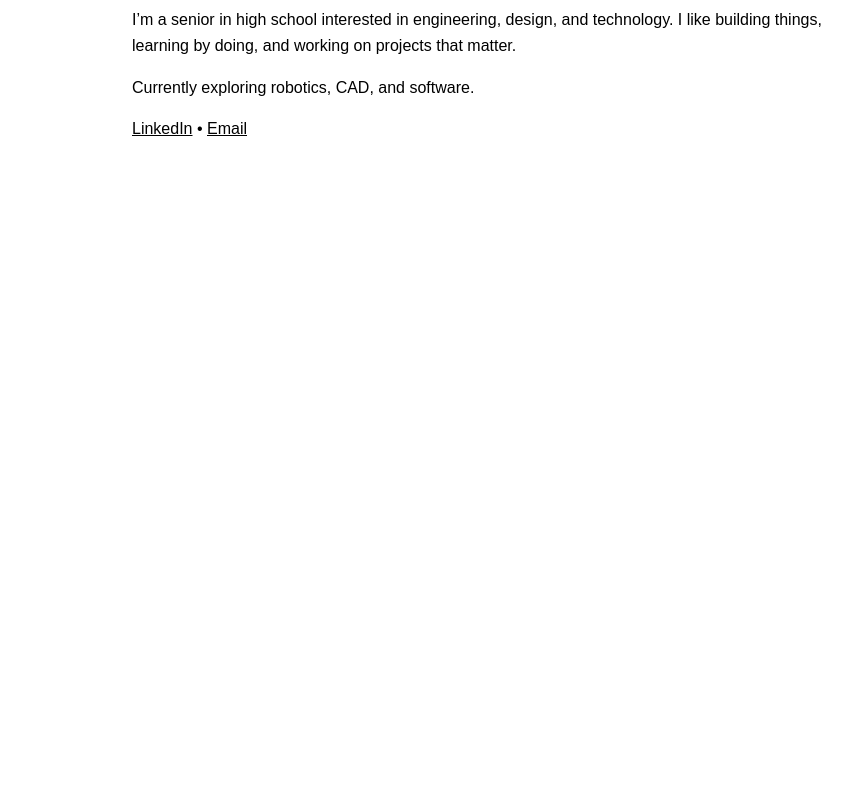
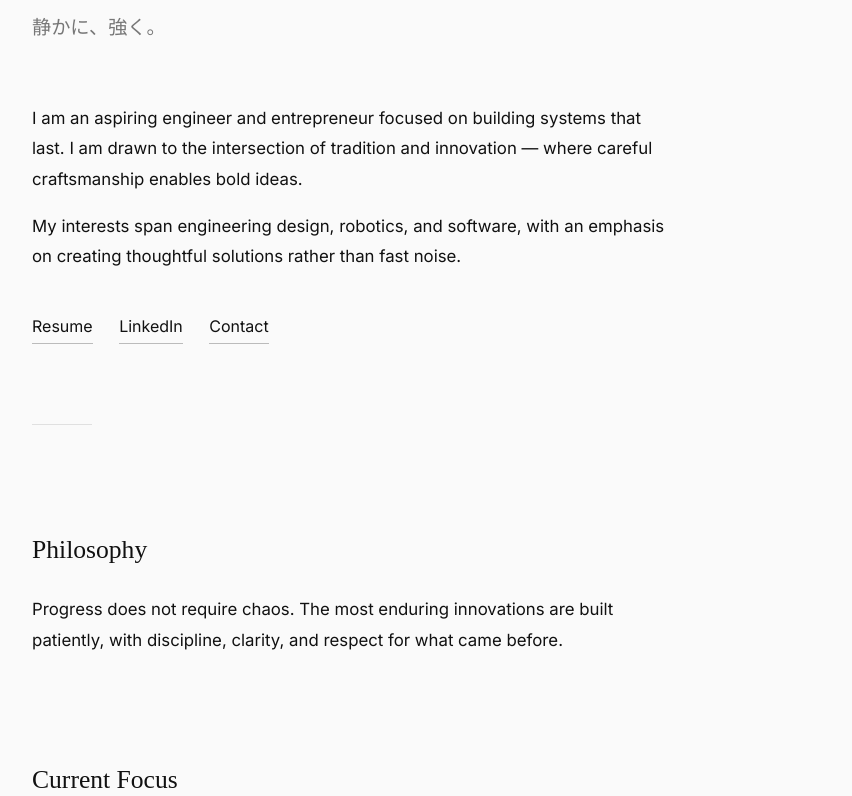
Before and after one commit to aashi43110/io, a plain HTML site: page index.html in a window 1280 px wide. Shown: the part 185-981 px from the top of the page, without its empty margins (158-1010 px from the left). Before the commit the page ends 800 px from the top, so only its background shows below. Drawn offline with Linux system fonts and the light colour scheme.

Commit message:
Update index.html
Design 1

```diff
--- a/index.html
+++ b/index.html
@@ -1,35 +1,120 @@
 <!DOCTYPE html>
-<html>
+<html lang="en">
 <head>
+  <meta charset="UTF-8">
   <title>Aashi Shah</title>
+  <meta name="viewport" content="width=device-width, initial-scale=1.0">
+
+  <!-- Japanese-inspired serif + clean sans -->
+  <link href="https://fonts.googleapis.com/css2?family=Noto+Serif+JP:wght@300;400;500&family=Inter:wght@300;400;500&display=swap" rel="stylesheet">
+
   <style>
     body {
-      font-family: Arial, sans-serif;
-      max-width: 700px;
-      margin: 60px auto;
-      line-height: 1.6;
+      font-family: "Inter", sans-serif;
+      max-width: 900px;
+      margin: 100px auto;
+      padding: 0 28px;
+      background: #fafafa;
+      color: #111;
+      line-height: 1.8;
     }
-    h1 { font-size: 2.5em; }
-    a { color: #000; text-decoration: underline; }
+
+    h1 {
+      font-family: "Noto Serif JP", serif;
+      font-weight: 400;
+      font-size: 3rem;
+      letter-spacing: 0.02em;
+      margin-bottom: 0.2em;
+    }
+
+    .kanji {
+      font-family: "Noto Serif JP", serif;
+      font-size: 1.2rem;
+      color: #777;
+      margin-bottom: 3em;
+    }
+
+    h2 {
+      font-family: "Noto Serif JP", serif;
+      font-weight: 400;
+      margin-top: 4em;
+      font-size: 1.6rem;
+    }
+
+    p {
+      max-width: 640px;
+      font-size: 1.05rem;
+    }
+
+    .links a {
+      display: inline-block;
+      margin-right: 22px;
+      margin-top: 1.5em;
+      text-decoration: none;
+      color: #111;
+      border-bottom: 1px solid #bbb;
+      padding-bottom: 2px;
+    }
+
+    .links a:hover {
+      border-color: #b11c1c; /* ink red */
+    }
+
+    ul {
+      padding-left: 18px;
+    }
+
+    .divider {
+      margin: 5em 0;
+      border-bottom: 1px solid #e0e0e0;
+      width: 60px;
+    }
   </style>
 </head>
+
 <body>
 
   <h1>Aashi Shah</h1>
-<p>Student • Aspiring Engineer • Builder</p>
+  <div class="kanji">静かに、強く。</div>
+  <!-- “Quietly, with strength.” -->
 
   <p>
-I’m a senior in high school interested in engineering, design, and technology.
-I like building things, learning by doing, and working on projects that matter.
+    I am an aspiring engineer and entrepreneur focused on building
+    systems that last. I am drawn to the intersection of tradition
+    and innovation — where careful craftsmanship enables bold ideas.
   </p>
 
   <p>
-Currently exploring robotics, CAD, and software.
+    My interests span engineering design, robotics, and software,
+    with an emphasis on creating thoughtful solutions rather than
+    fast noise.
   </p>
 
+  <div class="links">
+    <a href="#">Resume</a>
+    <a href="#">LinkedIn</a>
+    <a href="#">Contact</a>
+  </div>
+
+  <div class="divider"></div>
+
+  <h2>Philosophy</h2>
   <p>
-<a href="https://linkedin.com">LinkedIn</a> •
-<a href="mailto:youremail@gmail.com">Email</a>
+    Progress does not require chaos. The most enduring innovations
+    are built patiently, with discipline, clarity, and respect
+    for what came before.
+  </p>
+
+  <h2>Current Focus</h2>
+  <ul>
+    <li>Engineering design and CAD</li>
+    <li>Robotics and applied problem-solving</li>
+    <li>Entrepreneurship through technology</li>
+  </ul>
+
+  <h2>Selected Work</h2>
+  <p>
+    Projects in development.
   </p>
 
 </body>
```
Lines whose indentation alone changed are shown as unchanged.
